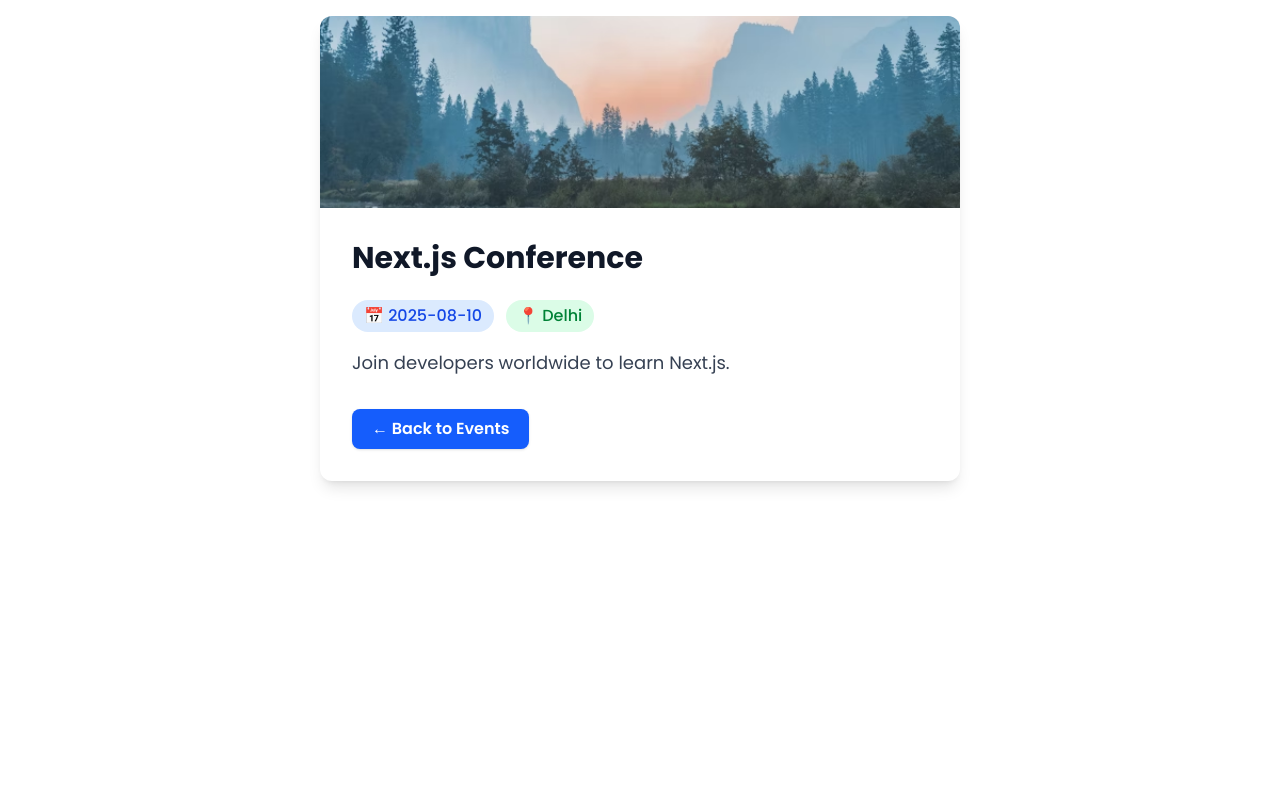
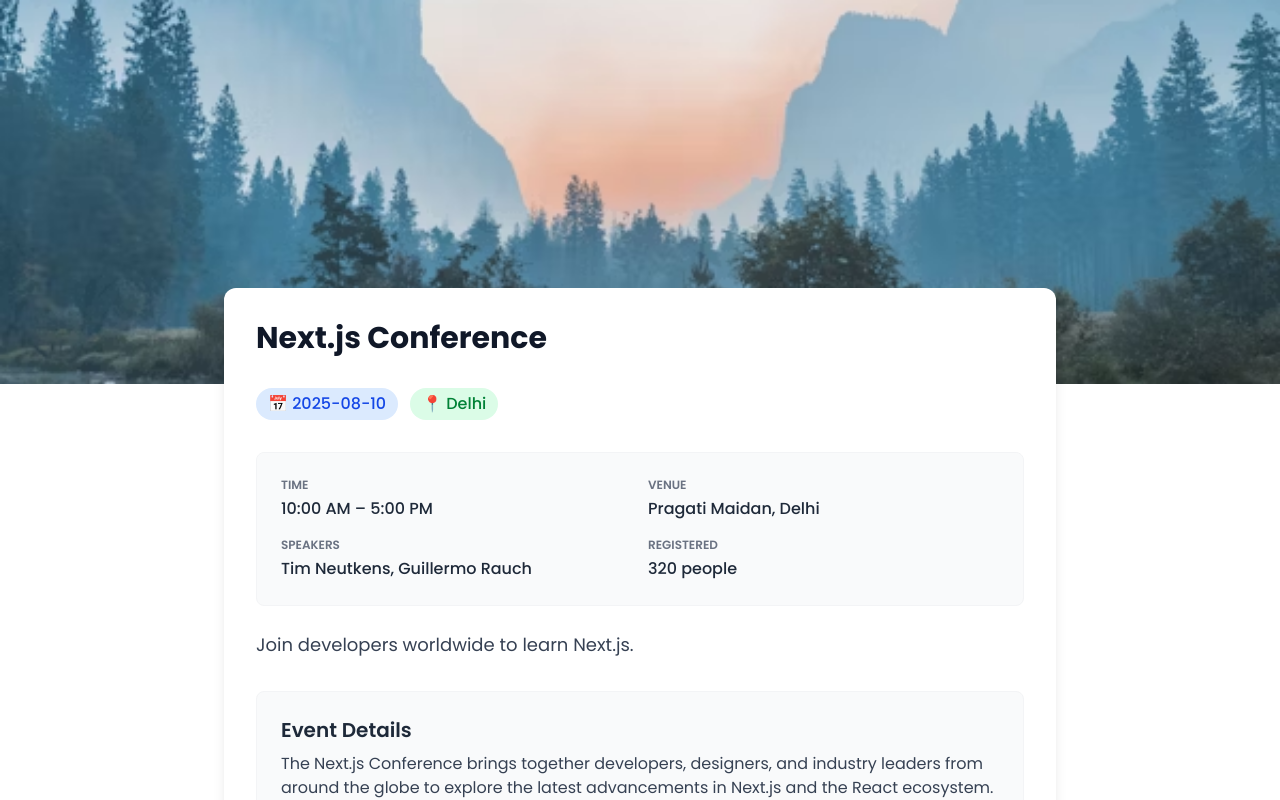
Before and after one commit to AdityaSharmaHub/eventionary, a Next.js app: page /events/1 in a window 1280 px wide. Shown: the top 800 px of the page. Built offline with nearby package versions, Linux system fonts and the light colour scheme.

Commit message:
improved events page

```diff
--- a/data/events.json
+++ b/data/events.json
@@ -3,56 +3,96 @@
     "id": "1",
     "title": "Next.js Conference",
     "date": "2025-08-10",
+    "time": "10:00 AM – 5:00 PM",
     "location": "Delhi",
-    "description": "Join developers worldwide to learn Next.js."
+    "venue": "Pragati Maidan, Delhi",
+    "description": "Join developers worldwide to learn Next.js.",
+    "detailedDescription": "The Next.js Conference brings together developers, designers, and industry leaders from around the globe to explore the latest advancements in Next.js and the React ecosystem. Enjoy hands-on workshops, inspiring keynotes, and networking opportunities. Whether you're a beginner or an expert, you'll leave with new skills and connections.",
+    "speakers": ["Tim Neutkens", "Guillermo Rauch"],
+    "registered": 320
   },
   {
     "id": "2",
     "title": "React Summit",
     "date": "2025-09-15",
+    "time": "9:00 AM – 6:00 PM",
     "location": "Mumbai",
-    "description": "The biggest React event in India, featuring workshops and keynotes."
+    "venue": "NESCO Center, Mumbai",
+    "description": "The biggest React event in India, featuring workshops and keynotes.",
+    "detailedDescription": "React Summit is India's premier React conference, featuring a packed agenda of workshops, expert talks, and panel discussions. Meet the creators and maintainers of popular React libraries, participate in hands-on sessions, and connect with the vibrant React community.",
+    "speakers": ["Dan Abramov", "Sunil Pai"],
+    "registered": 410
   },
   {
     "id": "3",
     "title": "Global AI Expo",
     "date": "2025-10-22",
+    "time": "11:00 AM – 7:00 PM",
     "location": "Bengaluru",
-    "description": "Explore the latest in Artificial Intelligence, machine learning, and robotics."
+    "venue": "Bangalore International Exhibition Centre",
+    "description": "Explore the latest in Artificial Intelligence, machine learning, and robotics.",
+    "detailedDescription": "The Global AI Expo is a must-attend event for anyone interested in artificial intelligence, machine learning, and robotics. Experience live demos, attend technical sessions, and discover how AI is transforming industries from healthcare to finance.",
+    "speakers": ["Andrew Ng", "Fei-Fei Li"],
+    "registered": 275
   },
   {
     "id": "4",
     "title": "Sustainable Living Festival",
     "date": "2025-11-05",
+    "time": "8:00 AM – 8:00 PM",
     "location": "Pune",
-    "description": "A community festival promoting eco-friendly practices and sustainable products."
+    "venue": "Koregaon Park, Pune",
+    "description": "A community festival promoting eco-friendly practices and sustainable products.",
+    "detailedDescription": "Join the Sustainable Living Festival to learn about eco-friendly products, renewable energy, and sustainable living practices. Enjoy workshops, exhibitions, and local food stalls while supporting a greener future.",
+    "speakers": ["Vandana Shiva", "Sunita Narain"],
+    "registered": 180
   },
   {
     "id": "5",
     "title": "Indie Music Showcase",
     "date": "2025-12-01",
+    "time": "5:00 PM – 11:00 PM",
     "location": "Goa",
-    "description": "Discover emerging independent artists across various genres by the beach."
+    "venue": "Baga Beach, Goa",
+    "description": "Discover emerging independent artists across various genres by the beach.",
+    "detailedDescription": "The Indie Music Showcase is a celebration of independent music, featuring live performances from up-and-coming artists across genres. Enjoy the vibrant atmosphere by the beach, connect with fellow music lovers, and discover your new favorite band.",
+    "speakers": ["Prateek Kuhad", "Ritviz"],
+    "registered": 220
   },
   {
     "id": "6",
     "title": "Food Truck Fiesta",
     "date": "2026-01-18",
+    "time": "12:00 PM – 10:00 PM",
     "location": "Mumbai",
-    "description": "Savor diverse cuisines from the best food trucks in the city."
+    "venue": "Jio World Garden, Mumbai",
+    "description": "Savor diverse cuisines from the best food trucks in the city.",
+    "detailedDescription": "Food Truck Fiesta brings together the city's best food trucks for a day of culinary adventure. Sample a wide variety of cuisines, enjoy live music, and participate in fun food challenges. Perfect for foodies and families alike!",
+    "speakers": ["Ranveer Brar", "Pooja Dhingra"],
+    "registered": 350
   },
   {
     "id": "7",
     "title": "Digital Marketing Masterclass",
     "date": "2026-02-28",
+    "time": "10:00 AM – 4:00 PM",
     "location": "Hyderabad",
-    "description": "Intensive workshop on SEO, social media, and content marketing strategies."
+    "venue": "HITEX Exhibition Center, Hyderabad",
+    "description": "Intensive workshop on SEO, social media, and content marketing strategies.",
+    "detailedDescription": "This masterclass is designed for marketers and business owners looking to upskill in digital marketing. Learn the latest strategies in SEO, social media, and content marketing from industry experts. Includes hands-on exercises and real-world case studies.",
+    "speakers": ["Neil Patel", "Sorav Jain"],
+    "registered": 145
   },
   {
     "id": "8",
     "title": "Heritage Walk: Old Delhi",
     "date": "2026-03-10",
+    "time": "7:00 AM – 12:00 PM",
     "location": "Delhi",
-    "description": "A guided tour exploring the historical lanes and monuments of Old Delhi."
+    "venue": "Red Fort, Old Delhi",
+    "description": "A guided tour exploring the historical lanes and monuments of Old Delhi.",
+    "detailedDescription": "Experience the rich history of Old Delhi with a guided heritage walk. Explore ancient monuments, bustling markets, and hidden gems while learning about the city's fascinating past from expert guides.",
+    "speakers": ["Local Historian", "Archaeologist"],
+    "registered": 90
   }
 ]
--- a/pages/events/[id].tsx
+++ b/pages/events/[id].tsx
@@ -35,9 +35,8 @@
         <meta name="description" content={event.description} />
       </Head>
 
-      <main className="max-w-2xl mx-auto p-2 sm:p-4">
-        <article className="bg-white rounded-xl shadow-lg overflow-hidden">
-          <div className="relative w-full h-40 sm:h-48 bg-gray-100">
+      {/* Full-width banner image */}
+      <div className="relative w-full h-56 sm:h-72 md:h-96 bg-gray-100">
         <Image
           src="/event-placeholder.jpg"
           alt="Event banner"
@@ -47,17 +46,47 @@
           priority
         />
       </div>
-          <div className="p-4 sm:p-8 flex flex-col gap-3 sm:gap-4">
+
+      {/* Centered content container */}
+      <main className="max-w-4xl mx-auto px-4 sm:px-8 -mt-12 mb-20 relative z-10">
+        <article className="bg-white rounded-xl shadow-lg overflow-hidden p-4 sm:p-8 flex flex-col gap-4 sm:gap-6 -mt-16 sm:-mt-24">
           <h1 className="text-2xl sm:text-3xl font-bold text-gray-900 mb-1 sm:mb-2">{event.title}</h1>
           <div className="flex flex-wrap items-center gap-2 sm:gap-3 text-sm sm:text-base text-gray-500">
             <span className="inline-block bg-blue-100 text-blue-700 px-2 sm:px-3 py-1 rounded-full font-medium">📅 {event.date}</span>
             <span className="inline-block bg-green-100 text-green-700 px-2 sm:px-3 py-1 rounded-full font-medium">📍 {event.location}</span>
           </div>
+
+          {/* Event Details Grid */}
+          <section className="grid grid-cols-1 sm:grid-cols-2 gap-4 bg-gray-50 border border-gray-100 rounded-lg p-4 sm:p-6 mt-2">
+            <div>
+              <div className="text-xs text-gray-500 font-semibold uppercase mb-1">Time</div>
+              <div className="text-gray-800 font-medium">{event.time}</div>
+            </div>
+            <div>
+              <div className="text-xs text-gray-500 font-semibold uppercase mb-1">Venue</div>
+              <div className="text-gray-800 font-medium">{event.venue}</div>
+            </div>
+            <div>
+              <div className="text-xs text-gray-500 font-semibold uppercase mb-1">Speakers</div>
+              <div className="text-gray-800 font-medium">{event.speakers.join(", ")}</div>
+            </div>
+            <div>
+              <div className="text-xs text-gray-500 font-semibold uppercase mb-1">Registered</div>
+              <div className="text-gray-800 font-medium">{event.registered} people</div>
+            </div>
+          </section>
+
           <p className="text-base sm:text-lg text-gray-700 leading-relaxed">{event.description}</p>
+
+          {/* Detailed Description Section */}
+          <section className="bg-gray-50 border border-gray-100 rounded-lg p-4 sm:p-6 mt-2">
+            <h2 className="text-lg sm:text-xl font-semibold mb-2 text-gray-800">Event Details</h2>
+            <p className="text-gray-700 whitespace-pre-line">{event.detailedDescription}</p>
+          </section>
+
           <Link href="/" aria-label="Back to Events list">
             <span className="inline-block mt-3 sm:mt-4 px-4 sm:px-5 py-2 bg-blue-600 text-white rounded-lg shadow hover:bg-blue-700 transition font-semibold cursor-pointer focus:outline-none focus:ring-2 focus:ring-blue-400 text-center w-full sm:w-auto">← Back to Events</span>
           </Link>
-          </div>
         </article>
       </main>
     </div>
--- a/pages/index.tsx
+++ b/pages/index.tsx
@@ -17,8 +17,13 @@
   id: string;
   title: string;
   date: string;
+  time: string;
   location: string;
+  venue: string;
   description: string;
+  detailedDescription: string;
+  speakers: string[];
+  registered: number;
 };
 
 type HomeProps = {
```
Lines whose indentation alone changed are shown as unchanged.
